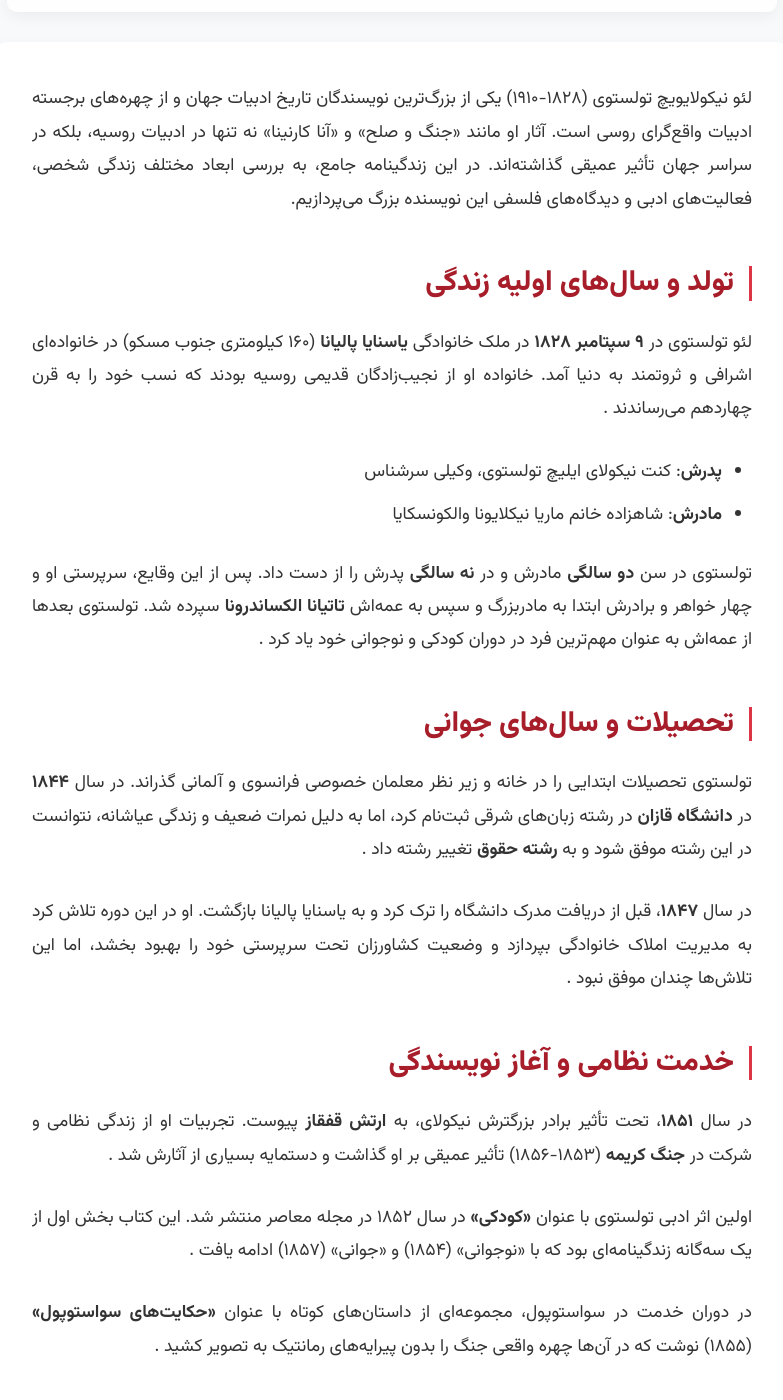
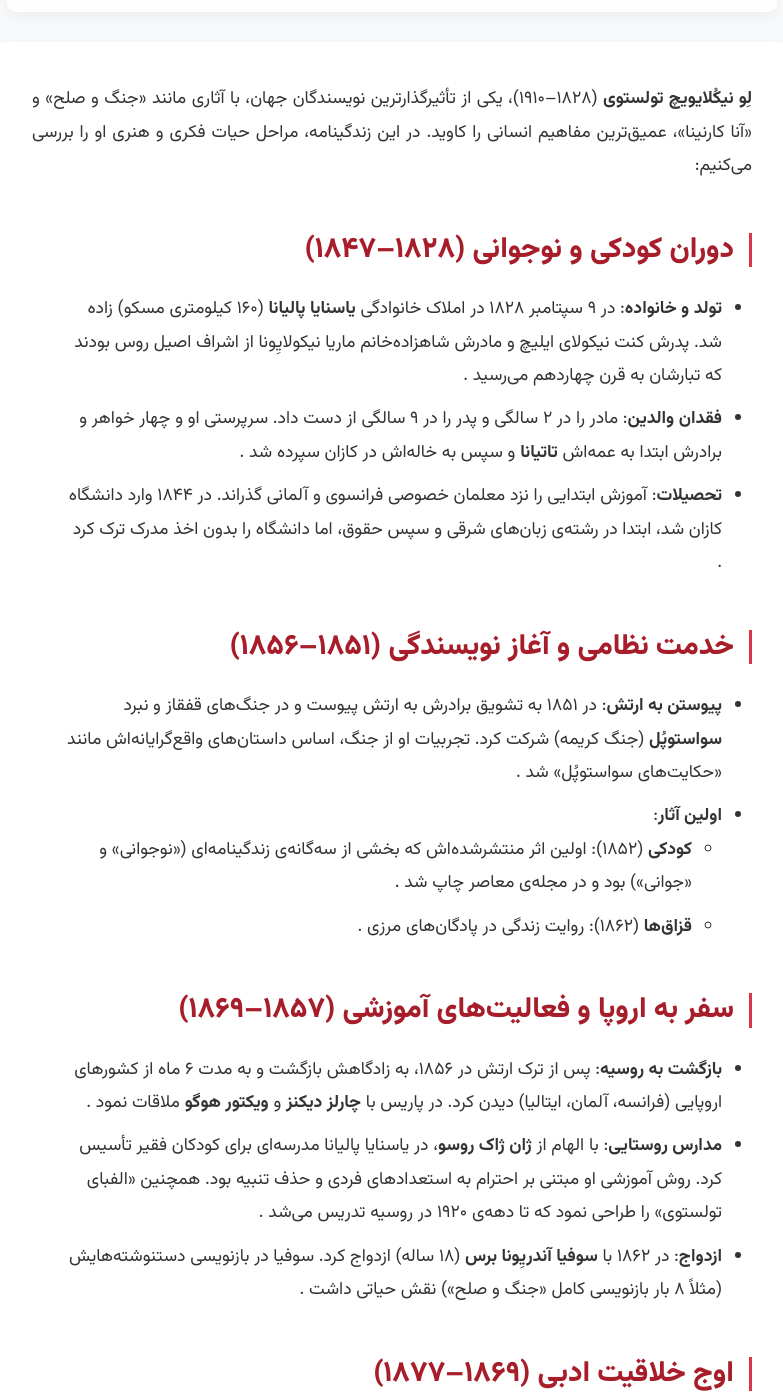
Before and after one commit to darkblog/darkblog.github.io, a Jekyll site: the page built from _posts/2025-7-11-85.md, in a window 1280 px wide and 1400 px high, scrolled down 319 px. Shown: the whole window, without its empty margins (248-1031 px from the left). Built offline with Jekyll 4.4.1, drawn with Linux system fonts in a browser that asks for light colours; some of the changed text lies outside the part shown.

Commit message:
Update 2025-7-11-85.md

```diff
--- a/_posts/2025-7-11-85.md
+++ b/_posts/2025-7-11-85.md
@@ -1,82 +1,51 @@
 ---
 layout: post
-title: زندگینامه لئو تولستوی - نویسنده‌ای که ادبیات جهان را متحول کرد
+title: زندگینامه لئو تولستوی - نماد ادبیات واقع‌گرای روسی
 ---
 
-لئو نیکولایویچ تولستوی (۱۸۲۸-۱۹۱۰) یکی از بزرگ‌ترین نویسندگان تاریخ ادبیات جهان و از چهره‌های برجسته ادبیات واقع‌گرای روسی است. آثار او مانند «جنگ و صلح» و «آنا کارنینا» نه تنها در ادبیات روسیه، بلکه در سراسر جهان تأثیر عمیقی گذاشته‌اند. در این زندگینامه جامع، به بررسی ابعاد مختلف زندگی شخصی، فعالیت‌های ادبی و دیدگاه‌های فلسفی این نویسنده بزرگ می‌پردازیم.
+**لِو نیکُلایویچ تولستوی** (۱۸۲۸–۱۹۱۰)، یکی از تأثیرگذارترین نویسندگان جهان، با آثاری مانند «جنگ و صلح» و «آنا کارنینا»، عمیق‌ترین مفاهیم انسانی را کاوید. در این زندگینامه، مراحل حیات فکری و هنری او را بررسی می‌کنیم:
 
-## تولد و سال‌های اولیه زندگی
-لئو تولستوی در **۹ سپتامبر ۱۸۲۸** در ملک خانوادگی **یاسنایا پالیانا** (۱۶۰ کیلومتری جنوب مسکو) در خانواده‌ای اشرافی و ثروتمند به دنیا آمد. خانواده او از نجیب‌زادگان قدیمی روسیه بودند که نسب خود را به قرن چهاردهم می‌رساندند .
+## دوران کودکی و نوجوانی (۱۸۲۸–۱۸۴۷)
+- **تولد و خانواده**: در ۹ سپتامبر ۱۸۲۸ در املاک خانوادگی **یاسنایا پالیانا** (۱۶۰ کیلومتری مسکو) زاده شد. پدرش کنت نیکولای ایلیچ و مادرش شاهزاده‌خانم ماریا نیکولایِونا از اشراف اصیل روس بودند که تبارشان به قرن چهاردهم می‌رسید .
+- **فقدان والدین**: مادر را در ۲ سالگی و پدر را در ۹ سالگی از دست داد. سرپرستی او و چهار خواهر و برادرش ابتدا به عمه‌اش **تاتیانا** و سپس به خاله‌اش در کازان سپرده شد .
+- **تحصیلات**: آموزش ابتدایی را نزد معلمان خصوصی فرانسوی و آلمانی گذراند. در ۱۸۴۴ وارد دانشگاه کازان شد، ابتدا در رشته‌ی زبان‌های شرقی و سپس حقوق، اما دانشگاه را بدون اخذ مدرک ترک کرد .
 
-- **پدرش**: کنت نیکولای ایلیچ تولستوی، وکیلی سرشناس
-- **مادرش**: شاهزاده خانم ماریا نیکلایونا والکونسکایا
+## خدمت نظامی و آغاز نویسندگی (۱۸۵۱–۱۸۵۶)
+- **پیوستن به ارتش**: در ۱۸۵۱ به تشویق برادرش به ارتش پیوست و در جنگ‌های قفقاز و نبرد **سواستوپُل** (جنگ کریمه) شرکت کرد. تجربیات او از جنگ، اساس داستان‌های واقع‌گرایانه‌اش مانند «حکایت‌های سواستوپُل» شد .
+- **اولین آثار**:
+  - **کودکی** (۱۸۵۲): اولین اثر منتشرشده‌اش که بخشی از سه‌گانه‌ی زندگینامه‌ای («نوجوانی» و «جوانی») بود و در مجله‌ی معاصر چاپ شد .
+  - **قزاق‌ها** (۱۸۶۲): روایت زندگی در پادگان‌های مرزی .
 
-تولستوی در سن **دو سالگی** مادرش و در **نه سالگی** پدرش را از دست داد. پس از این وقایع، سرپرستی او و چهار خواهر و برادرش ابتدا به مادربزرگ و سپس به عمه‌اش **تاتیانا الکساندرونا** سپرده شد. تولستوی بعدها از عمه‌اش به عنوان مهم‌ترین فرد در دوران کودکی و نوجوانی خود یاد کرد .
+## سفر به اروپا و فعالیت‌های آموزشی (۱۸۵۷–۱۸۶۹)
+- **بازگشت به روسیه**: پس از ترک ارتش در ۱۸۵۶، به زادگاهش بازگشت و به مدت ۶ ماه از کشورهای اروپایی (فرانسه، آلمان، ایتالیا) دیدن کرد. در پاریس با **چارلز دیکنز** و **ویکتور هوگو** ملاقات نمود .
+- **مدارس روستایی**: با الهام از **ژان ژاک روسو**، در یاسنایا پالیانا مدرسه‌ای برای کودکان فقیر تأسیس کرد. روش آموزشی او مبتنی بر احترام به استعدادهای فردی و حذف تنبیه بود. همچنین «الفبای تولستوی» را طراحی نمود که تا دهه‌ی ۱۹۲۰ در روسیه تدریس می‌شد .
+- **ازدواج**: در ۱۸۶۲ با **سوفیا آندریِونا برس** (۱۸ ساله) ازدواج کرد. سوفیا در بازنویسی دستنوشته‌هایش (مثلاً ۸ بار بازنویسی کامل «جنگ و صلح») نقش حیاتی داشت .
 
-## تحصیلات و سال‌های جوانی
-تولستوی تحصیلات ابتدایی را در خانه و زیر نظر معلمان خصوصی فرانسوی و آلمانی گذراند. در سال **۱۸۴۴** در **دانشگاه قازان** در رشته زبان‌های شرقی ثبت‌نام کرد، اما به دلیل نمرات ضعیف و زندگی عیاشانه، نتوانست در این رشته موفق شود و به **رشته حقوق** تغییر رشته داد .
+## اوج خلاقیت ادبی (۱۸۶۹–۱۸۷۷)
+1. **جنگ و صلح** (۱۸۶۹):
+   - حماسه‌ای تاریخی با ۵۸۰ شخصیت، ترکیبی از روایت جنگ‌های ناپلئونی و زندگی اشراف روس.
+   - مفاهیم محوری: نقش «امر عادی» در معنابخشی به زندگی، نقد نظام‌های فلسفی، و تأثیر تصمیمات فردی بر تاریخ .
 
-در سال **۱۸۴۷**، قبل از دریافت مدرک دانشگاه را ترک کرد و به یاسنایا پالیانا بازگشت. او در این دوره تلاش کرد به مدیریت املاک خانوادگی بپردازد و وضعیت کشاورزان تحت سرپرستی خود را بهبود بخشد، اما این تلاش‌ها چندان موفق نبود .
+2. **آنا کارنینا** (۱۸۷۷):
+   - تراژدی عاشقانه‌ای که تضاد میان زندگی شهری (با شخصیت آنا) و آرامش روستایی (با شخصیت لوین) را بررسی می‌کند.
+   - جمله‌ی آغازین آن مشهور است: *«همه‌ی خانواده‌های خوشبخت شبیه همند؛ هر خانواده‌ی نگون‌بخت به شیوه‌ی خودش نگون‌بخت است»* .
 
-## خدمت نظامی و آغاز نویسندگی
-در سال **۱۸۵۱**، تحت تأثیر برادر بزرگترش نیکولای، به **ارتش قفقاز** پیوست. تجربیات او از زندگی نظامی و شرکت در **جنگ کریمه** (۱۸۵۳-۱۸۵۶) تأثیر عمیقی بر او گذاشت و دستمایه بسیاری از آثارش شد .
+## تحول فلسفی و بحران معنوی (۱۸۷۸–۱۹۰۱)
+- **افسردگی و اندیشه‌ی خودکشی**: پس از موفقیت‌های ادبی، دچار بحران عمیقی شد و معنا را در ثروت، شهرت و حتی خانواده نیافت. در «اعتراف» (۱۸۷۹) نوشت: *«زندگی پوچ به نظر می‌رسید. تنها سؤال مهم این بود: چرا نباید خودکشی کنم؟»* .
+- **جست‌وجوی معنای زندگی**:
+  - رد علم و فلسفه به عنوان پاسخ‌گویانِ پرسش‌های نامتناهی.
+  - الهام از زندگی دهقانان: ایمان ساده‌ی آنان به «زندگی به‌خاطر خدا» راه نجاتش شد .
+- **مخالفت با نهادها**:
+  - کلیسای ارتدکس: او را به دلیل انتشار کتاب «رستاخیز» (۱۸۹۹) و نقد فساد کلیسا **تکفیر** کرد.
+  - دولت تزاری: به دلیل حمایت از سربازان فراری و فقرا تحت نظارت پلیس قرار گرفت .
 
-اولین اثر ادبی تولستوی با عنوان **«کودکی»** در سال ۱۸۵۲ در مجله معاصر منتشر شد. این کتاب بخش اول از یک سه‌گانه زندگینامه‌ای بود که با «نوجوانی» (۱۸۵۴) و «جوانی» (۱۸۵۷) ادامه یافت .
+## سال‌های پایانی و مرگ (۱۹۰۱–۱۹۱۰)
+- **تضاد خانوادگی**: اختلاف با همسر بر سر مالکیت آثار و سبک زندگی ساده‌گرایانه‌اش شدت گرفت. در ۱۹۱۰ به همراه دخترش **الکساندرا** و پزشکش از خانه گریخت .
+- **مرگ**: در ۲۰ نوامبر ۱۹۱۰ بر اثر ذات‌الریه در ایستگاه راه‌آهن **آستاپوفو** درگذشت. پیکرش بدون تشریفات مذهبی در یاسنایا پالیانا دفن شد .
 
-در دوران خدمت در سواستوپول، مجموعه‌ای از داستان‌های کوتاه با عنوان **«حکایت‌های سواستوپول»** (۱۸۵۵) نوشت که در آن‌ها چهره واقعی جنگ را بدون پیرایه‌های رمانتیک به تصویر کشید .
+## میراث تولستوی
+- **ادبیات**: رمان‌های او به‌عنوان اوج **رئالیسم** ادبی شناخته می‌شوند. «مرگ ایوان ایلیچ» (۱۸۸۶) نقدی تکان‌دهنده بر زندگی بورژوازی و پوچی مرگ است .
+- **فلسفه**: ایده‌های «عدم مقاومت در برابر شرور» و «صلح‌طلبی» بر جنبش‌های مدنی قرن بیستم (از جمله گاندی) تأثیر گذاشت.
+- **اجتماع**: تلاش‌های او برای آموزش رایگان کودکان و دفاع از حقوق رعیت‌ها، الهام‌بخش اصلاحات آموزشی در روسیه بود .
 
-## سفرهای اروپایی و فعالیت‌های آموزشی
-پس از ترک ارتش در سال ۱۸۵۶، تولستوی به **اروپا** سفر کرد و از کشورهای فرانسه، انگلستان، آلمان، ایتالیا و سوئیس دیدن نمود. در این سفرها با چهره‌های سرشناسی مانند **چارلز دیکنز** و **ایوان تورگنیف** ملاقات کرد .
-
-تحت تأثیر این سفرها و اندیشه‌های **ژان ژاک روسو**، پس از بازگشت به روسیه به **فعالیت‌های آموزشی** روی آورد. او در یاسنایا پالیانا مدرسه‌ای برای کودکان روستایی تأسیس کرد و روش‌های آموزشی نوآورانه‌ای را به کار گرفت که بر یادگیری طبیعی و بدون اجبار تأکید داشت .
-
-تولستوی در نامه‌ای به یکی از خویشاوندانش نوشت:
-> «هرگاه به مدرسه قدم می‌گذارم، با مشاهده چهره‌های کثیف و لاغر، موهای ژولیده و برق چشمان این کودکان فقیر، دستخوش ناآرامی و نفرت می‌شوم... من آموزش و پرورش را فقط برای توده‌ها می‌خواهم» .
-
-## ازدواج و سال‌های پربار ادبی
-در سال **۱۸۶۲**، در سن ۳۴ سالگی با **سوفیا آندریونا برس** (معروف به سونیا)، دختر یک پزشک برجسته مسکویی که ۱۶ سال از او جوان‌تر بود، ازدواج کرد. این ازدواج در ابتدا بسیار موفق بود و حاصل آن **۱۳ فرزند** بود (که چهارتای آن‌ها در کودکی درگذشتند) .
-
-این دوره از زندگی تولستوی، **پربارترین دوره ادبی** او بود. در حالی که سوفیا مسئولیت امور خانه و مدیریت املاک را بر عهده داشت، تولستوی می‌توانست به طور کامل بر نوشتن تمرکز کند. سوفیا همچنین در تکمیل آثار همسرش نقش مهمی داشت و دست‌نویس‌های او را بازنویسی می‌کرد .
-
-## شاهکارهای ادبی
-### جنگ و صلح (۱۸۶۹)
-تولستوی نوشتن این رمان عظیم را در سال ۱۸۶۳ آغاز کرد و در سال ۱۸۶۹ به پایان رساند. «جنگ و صلح» که در ابتدا به صورت سریالی منتشر شد، زندگی چند خانواده اشرافی روس را در خلال **جنگ‌های ناپلئونی** و به ویژه **تهاجم ناپلئون به روسیه در ۱۸۱۲** به تصویر می‌کشد .
-
-این رمان با بیش از ۵۸۰ شخصیت، ترکیبی از داستان تاریخی، فلسفه و تحلیل روان‌شناختی است و بسیاری آن را **بزرگ‌ترین رمان جهان** می‌دانند. تولستوی در این اثر به بررسی مفاهیمی مانند **جبر تاریخی**، **معنای زندگی** و **نقش فرد در تاریخ** می‌پردازد .
-
-### آنا کارنینا (۱۸۷۷)
-پس از موفقیت «جنگ و صلح»، تولستوی نوشتن دومین شاهکار خود، «آنا کارنینا» را در سال ۱۸۷۳ آغاز کرد و در ۱۸۷۷ به پایان رساند. این رمان تراژدی **آنا کارنینا**، زنی از طبقه اشراف را روایت می‌کند که به خاطر عشق به افسری جوان به نام **ورونسکی**، خانواده خود را ترک می‌کند و در نهایت به دلیل فشارهای اجتماعی و عذاب وجدان، خودکشی می‌کند .
-
-این رمان به بررسی موضوعاتی مانند **خیانت**، **ازدواج**، **اخلاق** و **جامعه اشرافی روسیه** می‌پردازد. خط داستانی موازی کتاب که مربوط به شخصیت **لوین** است، بسیاری از دیدگاه‌ها و تجربیات خود تولستوی را منعکس می‌کند .
-
-### مرگ ایوان ایلیچ (۱۸۸۶)
-این رمان کوتاه که یکی از برجسته‌ترین آثار ادبی درباره مرگ است، داستان قاضی موفقی را روایت می‌کند که با تشخیص بیماری لاعلاج، به تدریج با واقعیت مرگ خود روبرو می‌شود. این اثر تأثیر عمیقی بر فلسفه **اگزیستانسیالیسم** داشت .
-
-## بحران روحی و تحول فکری
-پس از اتمام «آنا کارنینا»، تولستوی دچار **بحران روحی عمیقی** شد. او که به اوج شهرت و موفقیت مادی رسیده بود، ناگهان احساس پوچی کرد و به دنبال **معنای زندگی** رفت. این بحران او را به سمت **مذهب** و **فلسفه اخلاقی** سوق داد .
-
-تولستوی در این دوره به شدت از **کلیسای ارتدکس روسیه** انتقاد کرد و به دنبال تفسیری شخصی از تعالیم مسیح رفت. او به **ساده‌زیستی** روی آورد، از مالکیت شخصی دست کشید و مانند دهقانان زندگی کرد. این تغییرات باعث تنش‌هایی در زندگی خانوادگی او شد، به ویژه با همسرش سوفیا که نگران آینده فرزندانشان بود .
-
-## سال‌های پایانی و مرگ
-در اکتبر ۱۹۱۰، در سن ۸۲ سالگی، تولستوی به دلیل اختلافات خانوادگی و تمایل به زندگی در انزوا، به همراه پزشک و کوچکترین دخترش **الکساندرا** از یاسنایا پالیانا فرار کرد. او که قصد داشت به صومعه‌ای در جنوب روسیه برود، در راه بیمار شد و در **ایستگاه راه‌آهن آستاپوفو** متوقف شد .
-
-تولستوی در ۲۰ نوامبر ۱۹۱۰ بر اثر **ذات‌الریه** درگذشت. پیکر او در **یاسنایا پالیانا** و در مکانی ساده و بدون هیچ سنگ قبری به خاک سپرده شد، مطابق با اعتقاداتش به ساده‌زیستی .
-
-## میراث و تأثیرات
-لئو تولستوی نه تنها یک نویسنده بزرگ، بلکه یک **مصلح اجتماعی**، **فیلسوف اخلاق** و **معلم** بود. آثار او تأثیر عمیقی بر نویسندگان بعدی مانند **مارسل پروست**، **جیمز جویس** و **ویرجینیا وولف** گذاشت .
-
-برخی از مهم‌ترین ویژگی‌های سبک نوشتاری تولستوی عبارتند از:
-- **واقع‌گرایی عمیق** در توصیف شخصیت‌ها و رویدادها
-- **تحلیل روان‌شناختی** دقیق شخصیت‌ها
-- **تلفیق فلسفه** و داستان‌نویسی
-- **سادگی بیان** به دور از تکلف‌های ادبی
-
-تولستوی در طول زندگی‌اش نامزد دریافت **جایزه نوبل ادبیات** و **جایزه صلح نوبل** شد، اما هرگز آن‌ها را دریافت نکرد. با این حال، امروزه او را به عنوان یکی از **بزرگ‌ترین رمان‌نویسان جهان** می‌شناسند و آثارش به ده‌ها زبان ترجمه شده‌اند .
-
-## جملات ماندگار از تولستوی
-- «همه خانواده‌های خوشبخت شبیه یکدیگرند؛ اما هر خانواده نگون‌بختی به شیوه خاص خود نگون‌بخت است.» (آنا کارنینا)
-- «اگر همواره در فکر کمال باشی، هیچ‌گاه به رضایت نخواهی رسید.» (آنا کارنینا)
-- «تا زمانی که عاشق نشده‌ایم، در خواب به سر می‌بریم.» (جنگ و صلح)
-- «تنها امری که انسان می‌تواند به طور قطع از آن مطمئن باشد، بیمعنی بودن زندگی است.» (اعتراف)
-
-لئو تولستوی نه تنها با آثارش، بلکه با زندگی و عقایدش نیز الهام‌بخش میلیون‌ها نفر در سراسر جهان بوده است. او هنوز هم به عنوان نماد **ادبیات متعهد** و **جست‌وجوی حقیقت** شناخته می‌شود.
+> تولستوی در واپسین یادداشت‌هایش نوشت: *«حقیقت این است: تنها وظیفه‌ی انسان، عشق ورزیدن به دیگران و خدمت به آنان است»*. این جمله عصاره‌ی اندیشه‌ی متحول‌شده‌ی اوست .
```
